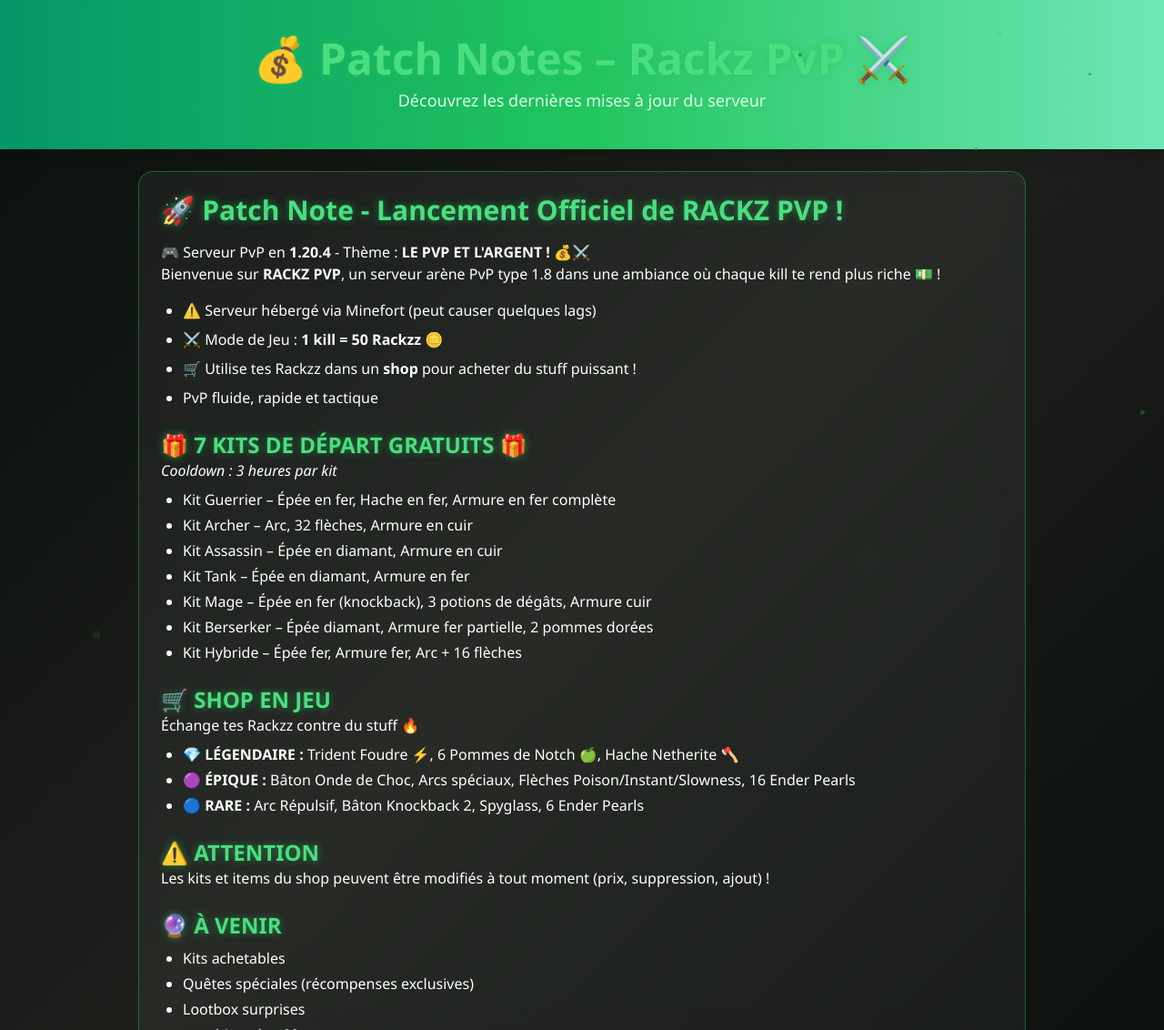
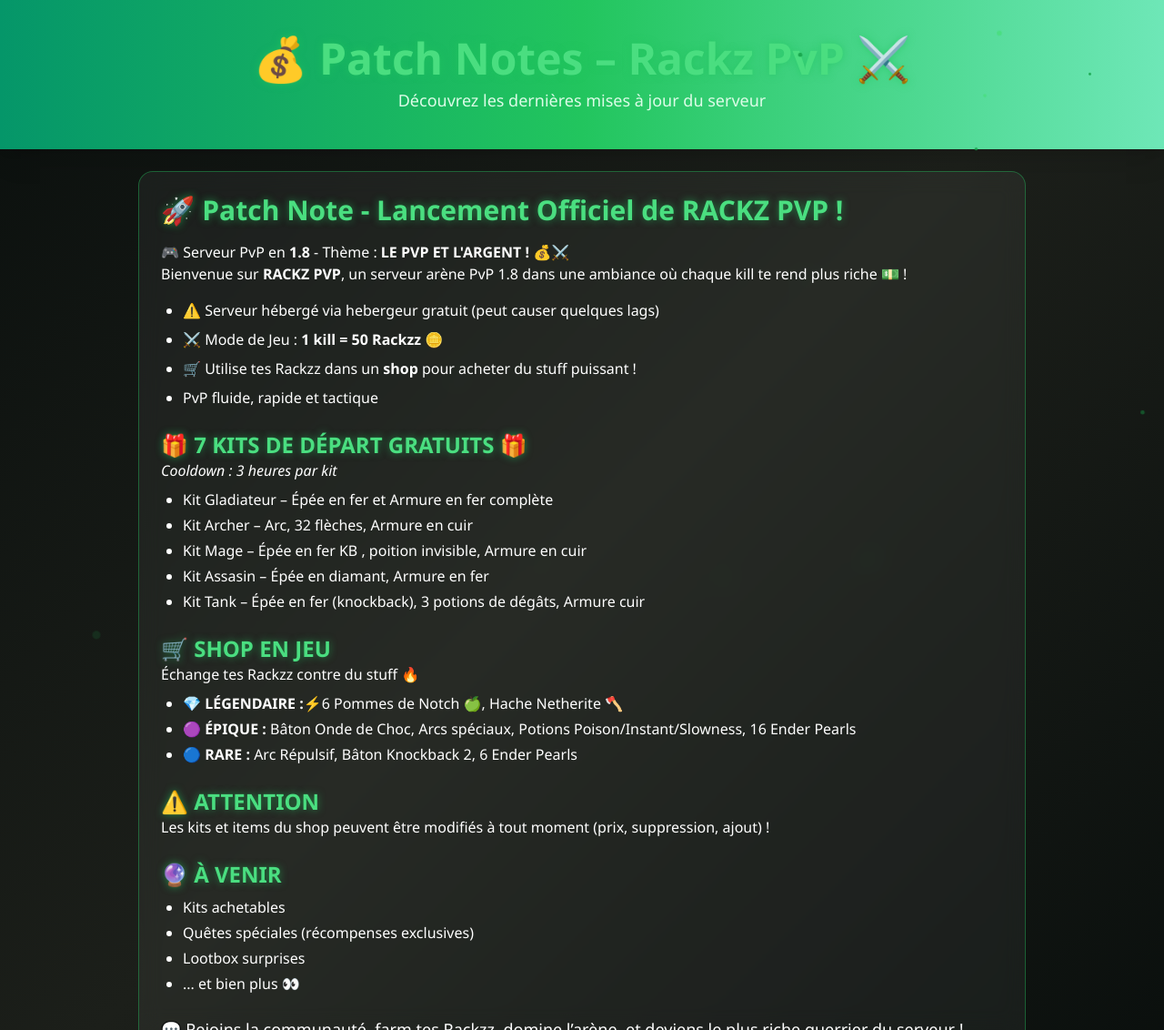
Before and after one commit to rackzpvp/patchnotes, a plain HTML site: page index.html in a window 1280 px wide. Shown: the top 1132 px of the page at 91% size. Drawn offline with nearby package versions, Linux system fonts and the light colour scheme.

Commit message:
Update index.html

```diff
--- a/index.html
+++ b/index.html
@@ -62,11 +62,11 @@
   <main class="max-w-5xl mx-auto p-6">
     <div class="card border border-green-500/40">
       <h2 class="text-3xl font-bold title-text mb-4">🚀 Patch Note - Lancement Officiel de RACKZ PVP !</h2>
-      <p class="mb-4">🎮 Serveur PvP en <b>1.20.4</b> - Thème : <b>LE PVP ET L'ARGENT !</b> 💰⚔️<br>
-      Bienvenue sur <b>RACKZ PVP</b>, un serveur arène PvP type 1.8 dans une ambiance où chaque kill te rend plus riche 💵 !</p>
+      <p class="mb-4">🎮 Serveur PvP en <b>1.8</b> - Thème : <b>LE PVP ET L'ARGENT !</b> 💰⚔️<br>
+      Bienvenue sur <b>RACKZ PVP</b>, un serveur arène PvP 1.8 dans une ambiance où chaque kill te rend plus riche 💵 !</p>
 
       <ul class="list-disc pl-6 space-y-2">
-        <li>⚠️ Serveur hébergé via Minefort (peut causer quelques lags)</li>
+        <li>⚠️ Serveur hébergé via hebergeur gratuit (peut causer quelques lags)</li>
         <li>⚔️ Mode de Jeu : <b>1 kill = 50 Rackzz 🪙</b></li>
         <li>🛒 Utilise tes Rackzz dans un <b>shop</b> pour acheter du stuff puissant !</li>
         <li>PvP fluide, rapide et tactique</li>
@@ -75,21 +75,19 @@
       <h3 class="text-2xl font-semibold mt-6 title-text">🎁 7 KITS DE DÉPART GRATUITS 🎁</h3>
       <p class="italic">Cooldown : 3 heures par kit</p>
       <ul class="list-disc pl-6 mt-2 space-y-1">
-        <li>Kit Guerrier – Épée en fer, Hache en fer, Armure en fer complète</li>
+        <li>Kit Gladiateur – Épée en fer et Armure en fer complète</li>
         <li>Kit Archer – Arc, 32 flèches, Armure en cuir</li>
-        <li>Kit Assassin – Épée en diamant, Armure en cuir</li>
-        <li>Kit Tank – Épée en diamant, Armure en fer</li>
-        <li>Kit Mage – Épée en fer (knockback), 3 potions de dégâts, Armure cuir</li>
-        <li>Kit Berserker – Épée diamant, Armure fer partielle, 2 pommes dorées</li>
-        <li>Kit Hybride – Épée fer, Armure fer, Arc + 16 flèches</li>
+        <li>Kit Mage – Épée en fer KB , poition invisible, Armure en cuir</li>
+        <li>Kit Assasin – Épée en diamant, Armure en fer</li>
+        <li>Kit Tank – Épée en fer (knockback), 3 potions de dégâts, Armure cuir</li>
       </ul>
 
       <h3 class="text-2xl font-semibold mt-6 title-text">🛒 SHOP EN JEU</h3>
       <p>Échange tes Rackzz contre du stuff 🔥</p>
       <ul class="list-disc pl-6 mt-2 space-y-1">
-        <li>💎 <b>LÉGENDAIRE :</b> Trident Foudre ⚡, 6 Pommes de Notch 🍏, Hache Netherite 🪓</li>
-        <li>🟣 <b>ÉPIQUE :</b> Bâton Onde de Choc, Arcs spéciaux, Flèches Poison/Instant/Slowness, 16 Ender Pearls</li>
-        <li>🔵 <b>RARE :</b> Arc Répulsif, Bâton Knockback 2, Spyglass, 6 Ender Pearls</li>
+        <li>💎 <b>LÉGENDAIRE :</b>⚡6 Pommes de Notch 🍏, Hache Netherite 🪓</li>
+        <li>🟣 <b>ÉPIQUE :</b> Bâton Onde de Choc, Arcs spéciaux, Potions Poison/Instant/Slowness, 16 Ender Pearls</li>
+        <li>🔵 <b>RARE :</b> Arc Répulsif, Bâton Knockback 2, 6 Ender Pearls</li>
       </ul>
 
       <h3 class="text-2xl font-semibold mt-6 title-text">⚠️ ATTENTION</h3>
```
